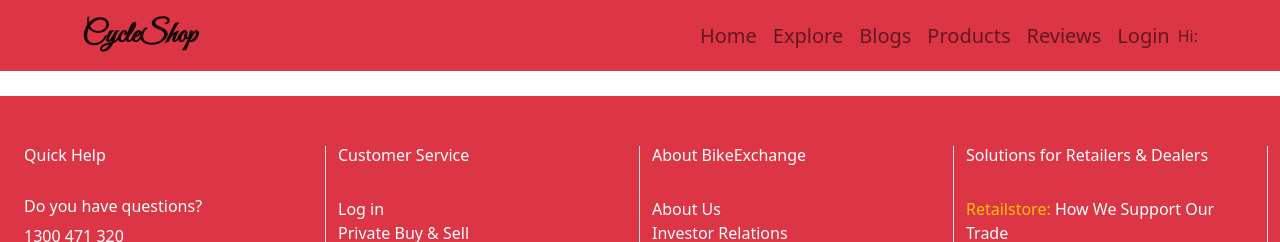
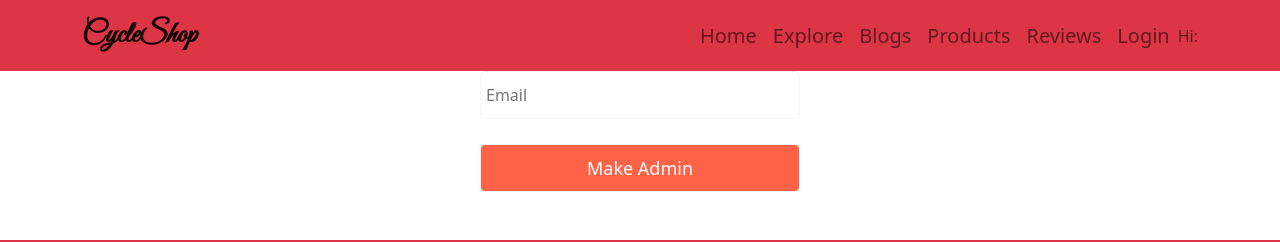
Before and after one commit to imrankhan41/niche-product-clients, a React (Create React App) app: page /makeaadmin in a window 1280 px wide. Shown: the top 242 px of the page. Built offline with nearby package versions, Linux system fonts and the light colour scheme; no server answers.

Commit message:
tweentyfour

```diff
--- a/src/hooks/useFirebase.js
+++ b/src/hooks/useFirebase.js
@@ -83,7 +83,9 @@ const saveUser =(email,displayName,method)=>{
           },
           body:JSON.stringify(user)
       })
-      .then()
+      .then(res=>res.json())
+      .then(data=>
+        console.log(data))
 
 
 }
--- a/src/pages/DashBoard/MakeAAdmin/MakeAAdmin.js
+++ b/src/pages/DashBoard/MakeAAdmin/MakeAAdmin.js
@@ -1,9 +1,37 @@
-import React from 'react';
+import React, { useState } from 'react';
+import { Button, Form } from 'react-bootstrap';
+import { useForm } from 'react-hook-form';
 import "./MakeAAdmin.css"
 const MakeAAdmin = () => {
+
+    const [email,setEmail]=useState('')
+    const handleOnChange =e =>{
+        setEmail(e.target.value)
+    }
+    const handleSubmit=e=>{
+
+        const user ={email}
+        fetch('http://localhost:5000/users/admin',{
+          method:'PUT',
+          headers:{
+              'content-type':'application/json'
+          },
+          body:JSON.stringify(user)
+      })
+      .then(res=>res.json())
+      .then(data=>
+        console.log(data))
+
+
+    }
+
     return (
         <div>
             <h1>Please Make An Admin</h1>
+            <form onSubmit={handleSubmit}>
+            <input  className="login1" onBlur={handleOnChange} type="email" name="email" id="" placeholder="Email" required/><br />
+            <button type='submit' className="login1 button">Make Admin</button>
+            </form>
         </div>
     );
 };
```
